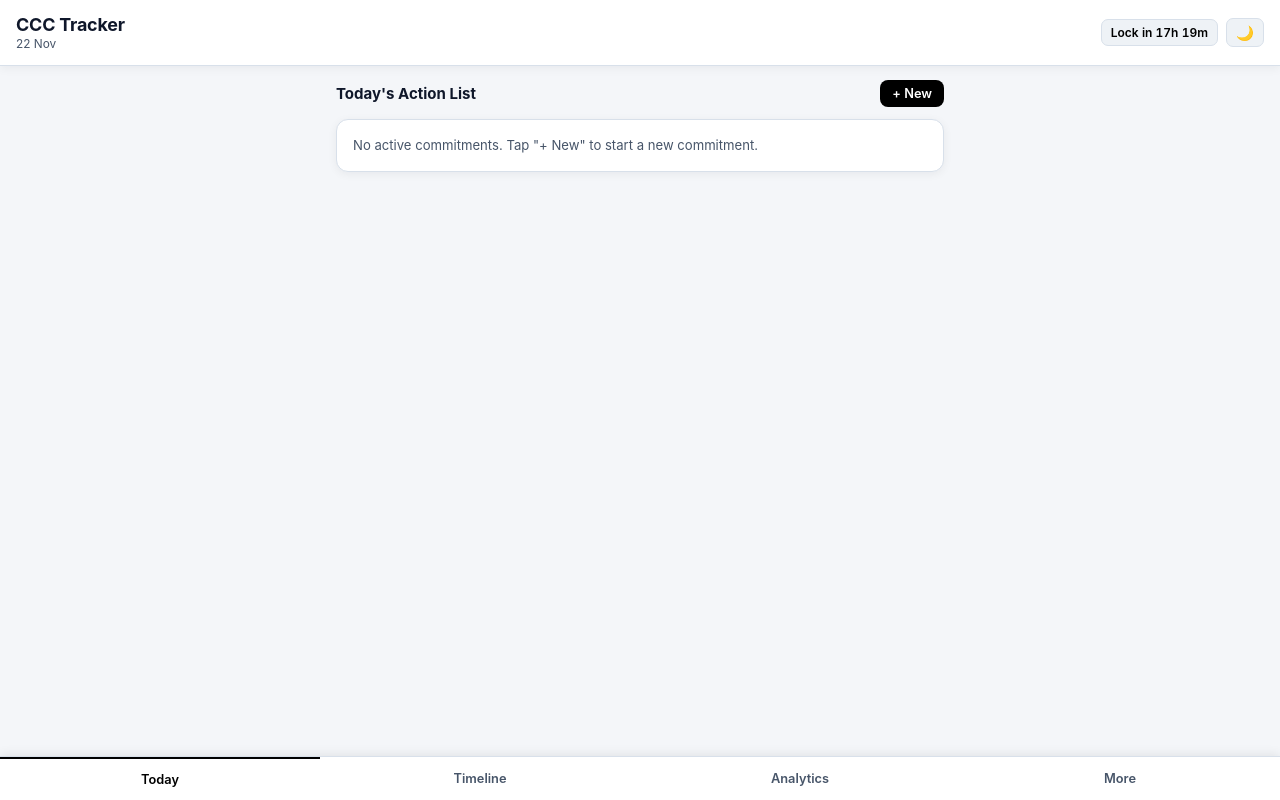
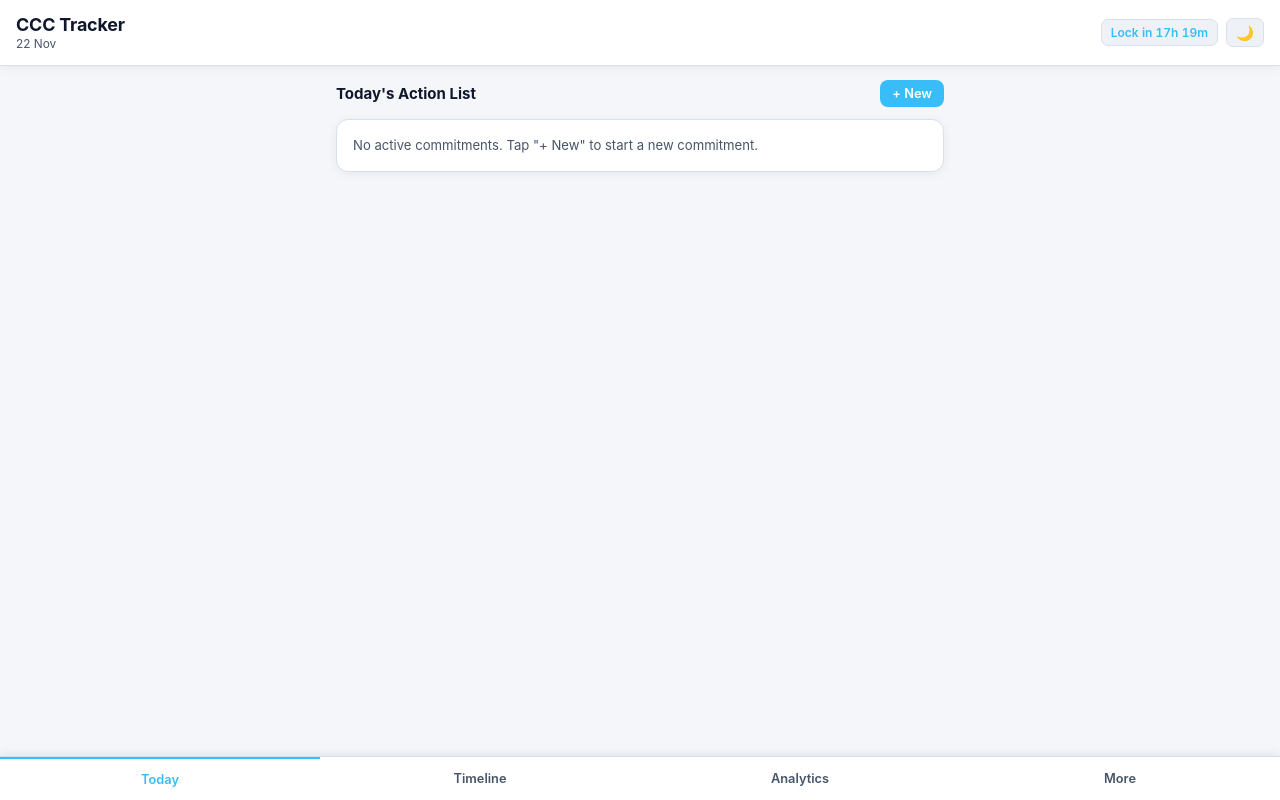
Before and after one commit to v-abhi/ccc-teacker, a website: page index.html in a window 1280 px wide. Both pictures are taken after a click on the button "Toggle Theme". Drawn offline with Linux system fonts and the light colour scheme.

Commit message:
Update style.css

```diff
--- a/style.css
+++ b/style.css
@@ -36,7 +36,7 @@
   --border: #d8e0ea;
   --text: #0f172a;
   --muted: #475569;
-  --accent: #000000;
+  --accent: #38BDF8;
   --accent-text: #ffffff;
   --green: #15803d;
   --green-text: #15803d;
```
